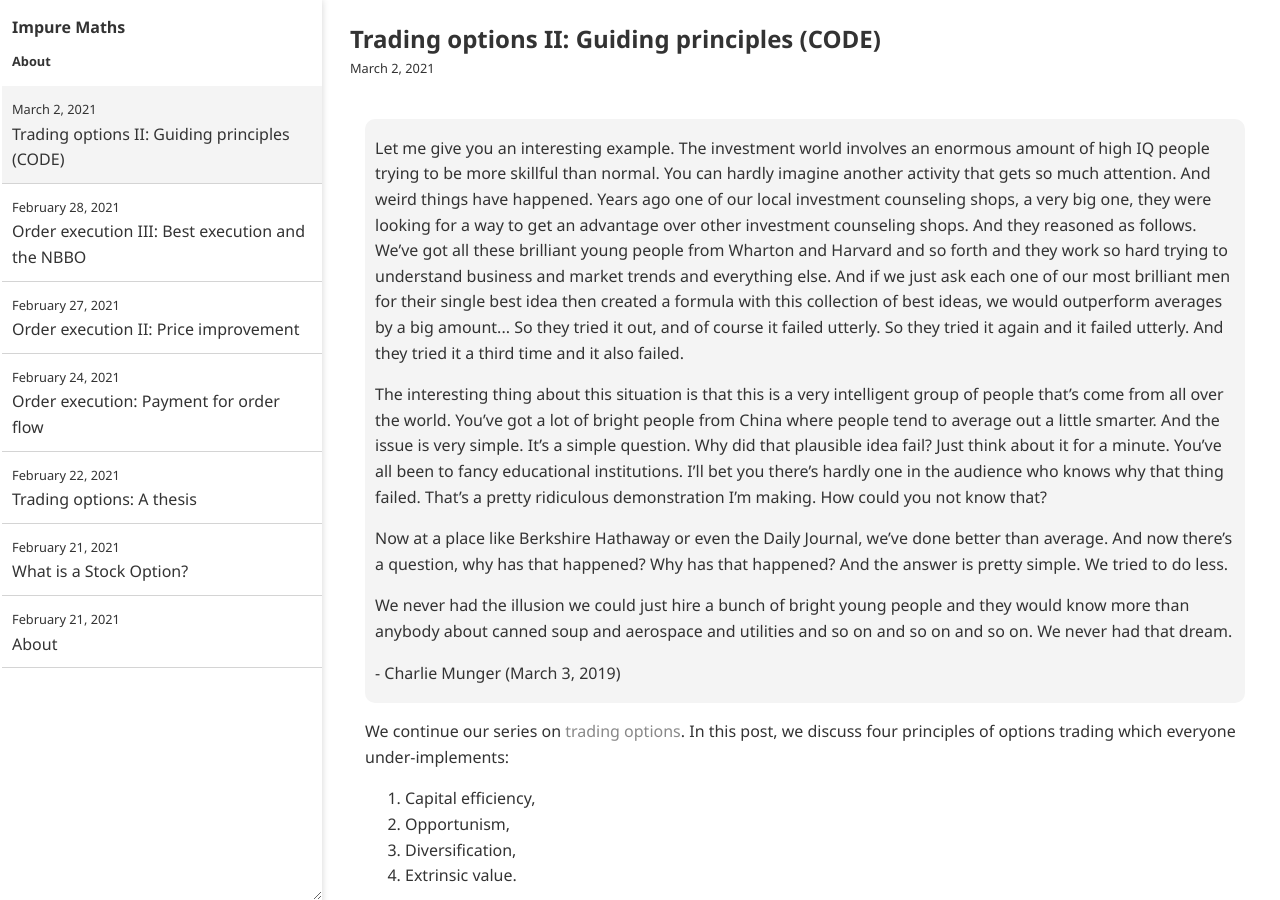
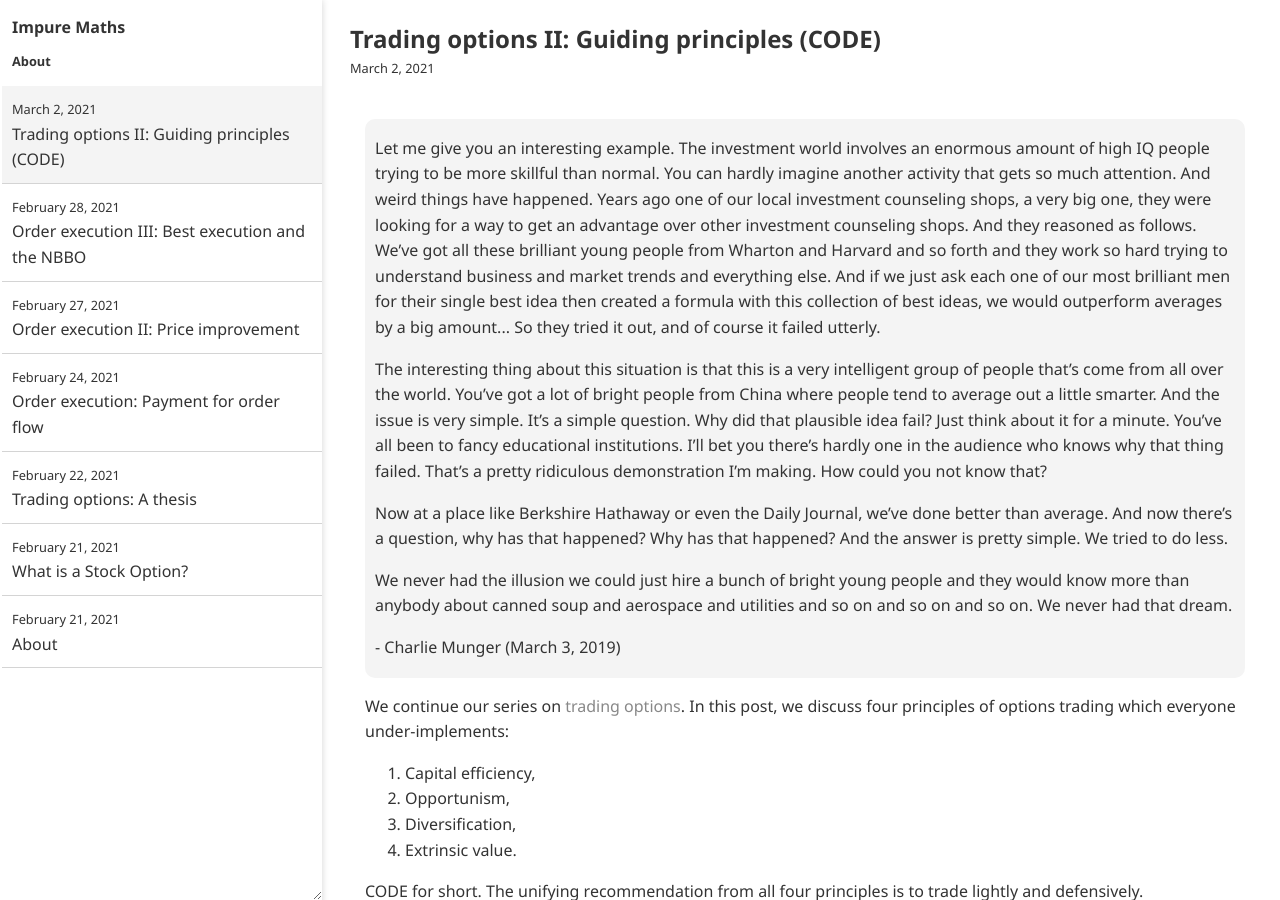
Before and after one commit to impuremaths/impuremaths.github.io, a Jekyll site: the page built from _posts/2021-03-02-trading-options-ii.md, in a window 1280 px wide and 900 px high. Built offline with Jekyll 4.4.1, drawn with Linux system fonts in a browser that asks for light colours.

Commit message:
Update 2021-03-02-trading-options-ii.md

```diff
--- a/_posts/2021-03-02-trading-options-ii.md
+++ b/_posts/2021-03-02-trading-options-ii.md
@@ -3,7 +3,7 @@
 ---
 
 <div class="media">
-  <p>Let me give you an interesting example. The investment world involves an enormous amount of high IQ people trying to be more skillful than normal. You can hardly imagine another activity that gets so much attention. And weird things have happened. Years ago one of our local investment counseling shops, a very big one, they were looking for a way to get an advantage over other investment counseling shops. And they reasoned as follows. We’ve got all these brilliant young people from Wharton and Harvard and so forth and they work so hard trying to understand business and market trends and everything else. And if we just ask each one of our most brilliant men for their single best idea then created a formula with this collection of best ideas, we would outperform averages by a big amount... So they tried it out, and of course it failed utterly. So they tried it again and it failed utterly. And they tried it a third time and it also failed.</p>
+  <p>Let me give you an interesting example. The investment world involves an enormous amount of high IQ people trying to be more skillful than normal. You can hardly imagine another activity that gets so much attention. And weird things have happened. Years ago one of our local investment counseling shops, a very big one, they were looking for a way to get an advantage over other investment counseling shops. And they reasoned as follows. We’ve got all these brilliant young people from Wharton and Harvard and so forth and they work so hard trying to understand business and market trends and everything else. And if we just ask each one of our most brilliant men for their single best idea then created a formula with this collection of best ideas, we would outperform averages by a big amount... So they tried it out, and of course it failed utterly.</p>
 
   <p>The interesting thing about this situation is that this is a very intelligent group of people that’s come from all over the world. You’ve got a lot of bright people from China where people tend to average out a little smarter. And the issue is very simple. It’s a simple question. Why did that plausible idea fail? Just think about it for a minute. You’ve all been to fancy educational institutions. I’ll bet you there’s hardly one in the audience who knows why that thing failed. That’s a pretty ridiculous demonstration I’m making. How could you not know that?</p>
 
```
